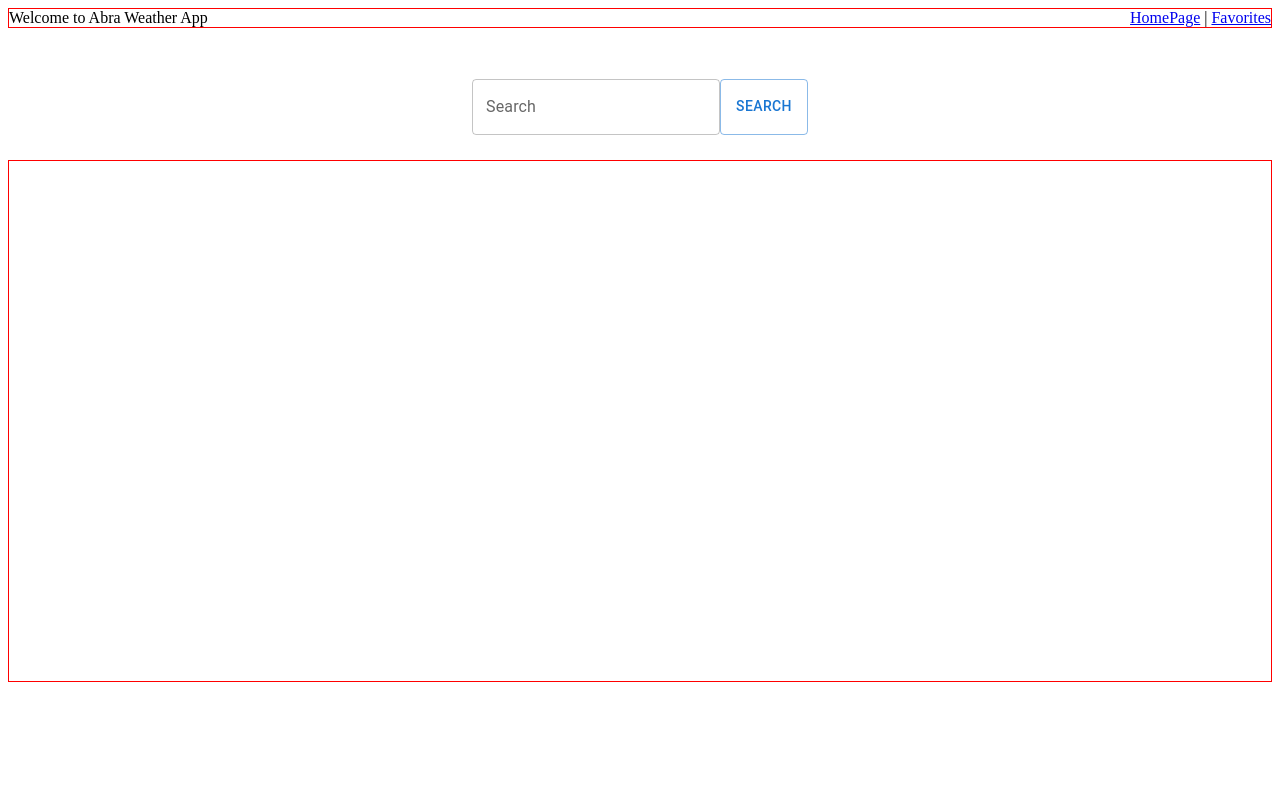
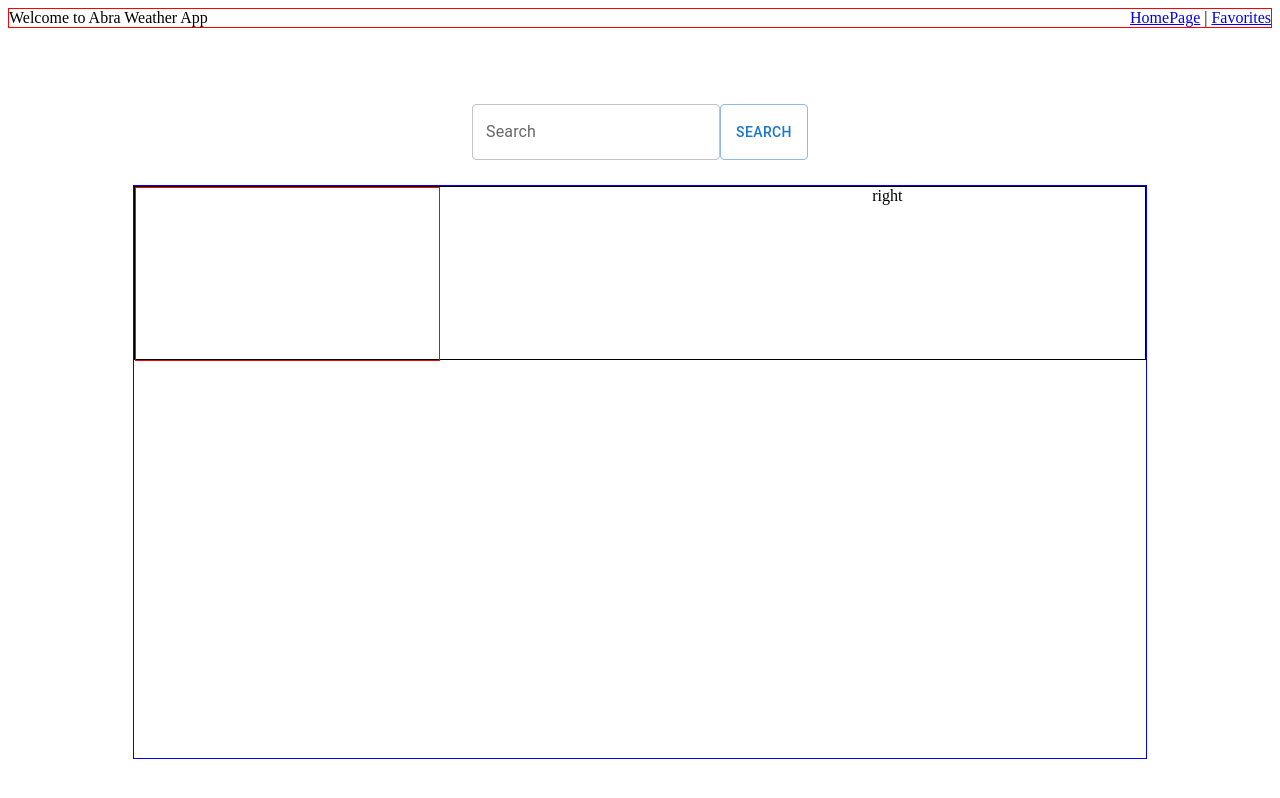
Before and after one commit to ovadiaE/Abra-WeatherApp, a React (Create React App) app: page / in a window 1280 px wide. Built offline with nearby package versions, Linux system fonts and the light colour scheme; no server answers.

Commit message:
begin wire framing HomePage

```diff
--- a/src/api/ApiRequest.js
+++ b/src/api/ApiRequest.js
@@ -1,7 +1,4 @@
 import axios from "axios";
-
-const key = process.env.REACT_APP_API_KEY;
-// console.log(key)
 
 export default class ApiRequest {
 
--- a/src/components/Homepage/HomePage.css
+++ b/src/components/Homepage/HomePage.css
@@ -1,4 +1,41 @@
 .wrapper{
-    height:80vh;
+    height:85vh;
     margin-top: 4%;
+    display: flex;
+    flex-direction: column;
+    align-items: center
+
 }
+
+.text-field{
+    display: flex;
+    justify-content: center;
+    margin-top: 2%
+}
+
+.weather-display-wrapper{
+    border: 1px solid blue;
+    height: 80vh;
+    margin-top: 2%;
+    width: 80%
+}
+
+.header{
+    border: 1px solid black;
+    display: flex;
+    justify-content: space-between;
+    height: 30%;
+}
+
+.header-left{
+    height: 100%;
+    width: 30%;
+    margin-left: 2%l;
+    border: 1px solid red;
+}
+
+.header-right{
+    height: 100%;
+    width: 25%;
+    margin-right: 2%
+}
--- a/src/components/Homepage/HomePage.js
+++ b/src/components/Homepage/HomePage.js
@@ -1,19 +1,41 @@
-import React from 'react';
+import React, {useState} from 'react';
+import "./HomePage.css"
+import ApiRequest from '../../api/ApiRequest'
 import Navbar from '../Navbar/Navbar';
-import SearchBar from '../SearchBar/SearchBar'
-import WeatherDisplay from '../WeatherDisplay/WeatherDisplay';
-import "./HomePage.css"
-
+import TextField from '@mui/material/TextField';
+import Button from '@mui/material/Button';
 
 const HomePage = () => {
+    const [search, setSearch] = useState('')
+    const key = process.env.REACT_APP_API_KEY
+
+    const handleChange = event => (setSearch(event.target.value));
+    const handleSearch = async (event) => {
+        event.preventDefault()
+        const data = await ApiRequest.fetchWeatherInfo(search, key)
+        console.log(data)
+    }
+
     return (
-        <>
-            <Navbar/>
-            <div className="wrapper">
-                <SearchBar/>
-                <WeatherDisplay/>
+    <>
+        <Navbar/>
+        <div className="wrapper">
+            <div className="text-field">
+                <TextField id="outlined-basic" label="Search" variant="outlined" onChange={handleChange} />
+                <Button variant="outlined" onClick={handleSearch}>search</Button>
             </div>
-        </>
-    )
+
+            <div className="weather-display-wrapper">
+                <div className="header">
+                   <div className="header-left">
+
+                   </div>
+                   <div className="header-right">right</div>
+                </div>
+            </div>
+        </div>
+    </>
+   )
 }
+
 export default HomePage
--- a/src/components/SearchBar/SearchBar.css
+++ /dev/null
@@ -1,4 +0,0 @@
-.text-field{
-    display: flex;
-    justify-content: center;
-}
--- a/src/components/SearchBar/SearchBar.js
+++ /dev/null
@@ -1,30 +0,0 @@
-import React, {useState, useEffect} from 'react';
-import TextField from '@mui/material/TextField';
-import Button from '@mui/material/Button';
-import ApiRequest from '../../api/ApiRequest'
-import "./SearchBar.css"
-
-
-
-const SearchBar = () => {
-    const [search, setSearch] = useState('')
-    const key = process.env.REACT_APP_API_KEY
-    const handleChange = event => (setSearch(event.target.value));
-
-
-
-    const handleSearch = async (event) => {
-        event.preventDefault()
-        const data = await ApiRequest.fetchWeatherInfo(search, key)
-        console.log(data)
-    }
-
-    return (
-        <div className="text-field">
-            <TextField id="outlined-basic" label="Search" variant="outlined" onChange={handleChange} />
-            <Button variant="outlined" onClick={handleSearch}>search</Button>
-        </div>
-   )
-}
-
-export default SearchBar
--- a/src/components/WeatherDisplay/WeatherDisplay.css
+++ /dev/null
@@ -1,5 +0,0 @@
-.weather-display-wrapper{
-    border: 1px solid red;
-    margin-top: 2%;
-    height: 65vh;
-}
--- a/src/components/WeatherDisplay/WeatherDisplay.js
+++ /dev/null
@@ -1,12 +0,0 @@
-import React from 'react';
-import "./WeatherDisplay.css"
-
-
-const WeatherDisplay = () => {
-    return (
-        <>
-            <div className="weather-display-wrapper"></div>
-        </>
-    )
-}
-export default WeatherDisplay
```
Also changed, not shown: 2 other files (tests, documents, lock files or other folders).
